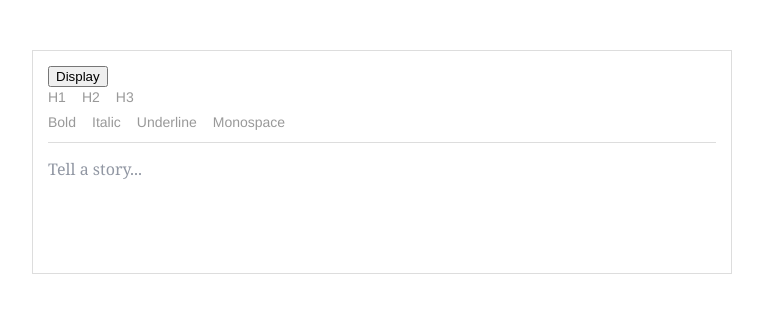
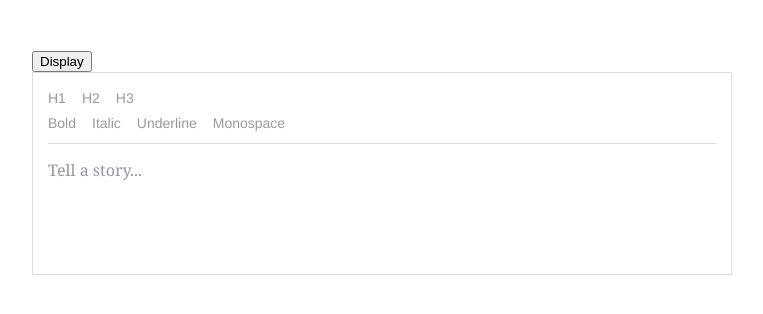
Before and after one commit to zhyd1997/Eorg, a React (Create React App) app: page / in a window 1280 px wide. Shown: the top 314 px of the page, without its empty margins (18-781 px from the left). Built offline with nearby package versions, Linux system fonts and the light colour scheme.

Commit message:
refactor: changed position of 'display' button
BREAKING CHANGE: latex code wrap line

```diff
--- a/src/components/RichTextEditor.js
+++ b/src/components/RichTextEditor.js
@@ -146,8 +146,8 @@ class RichTextEditor extends React.Component {
 
 		return (
 			<div>
+				<button onClick={this.convertToTeX.bind(this)}>Display</button>
 				<div className="RichEditor-root">
-					<button onClick={this.convertToTeX.bind(this)}>Display</button>
 					<BlockStyleControls
 						editorState={editorState}
 						onToggle={this.toggleBlockType}
```
Also changed, not shown: 11 other files (tests, documents, lock files or other folders).
